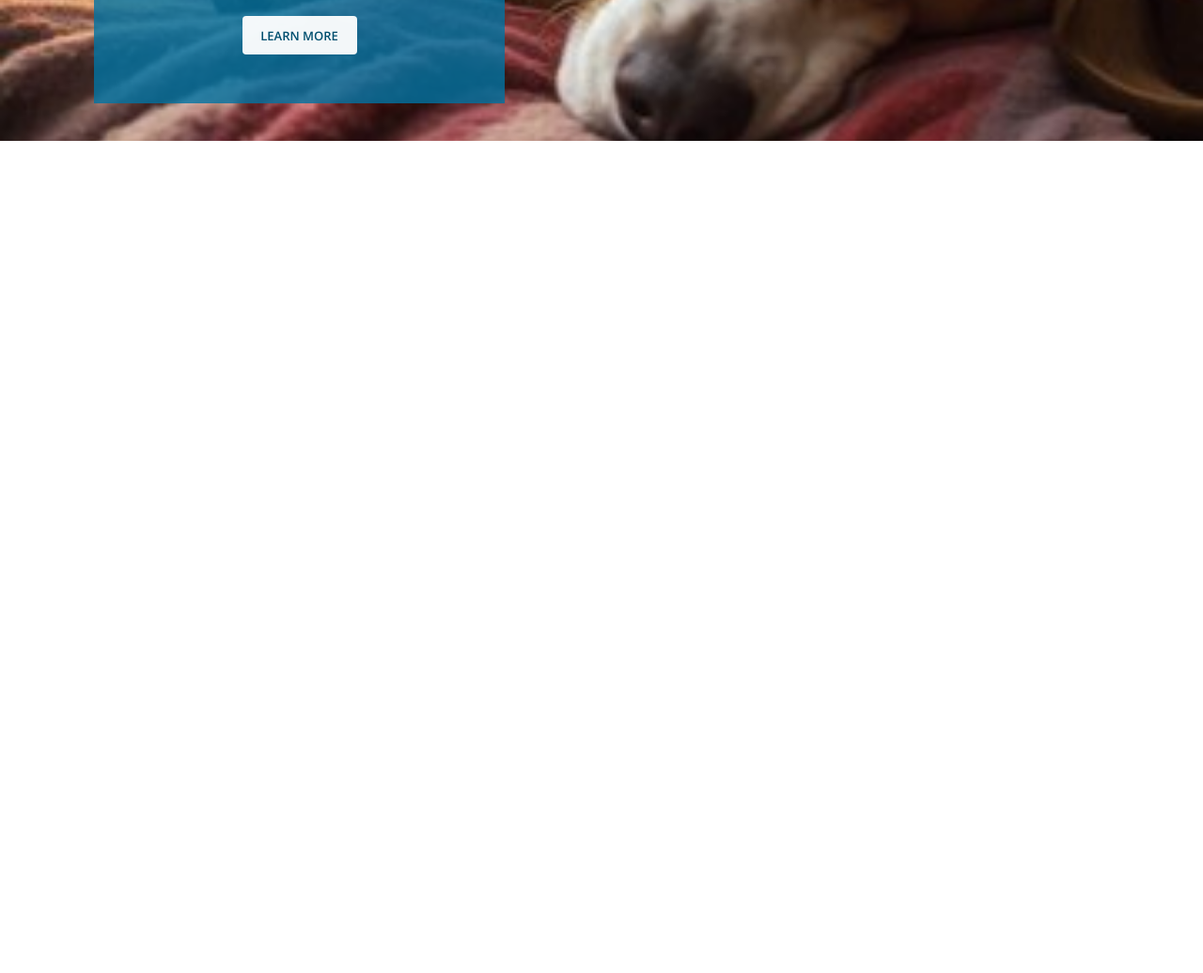
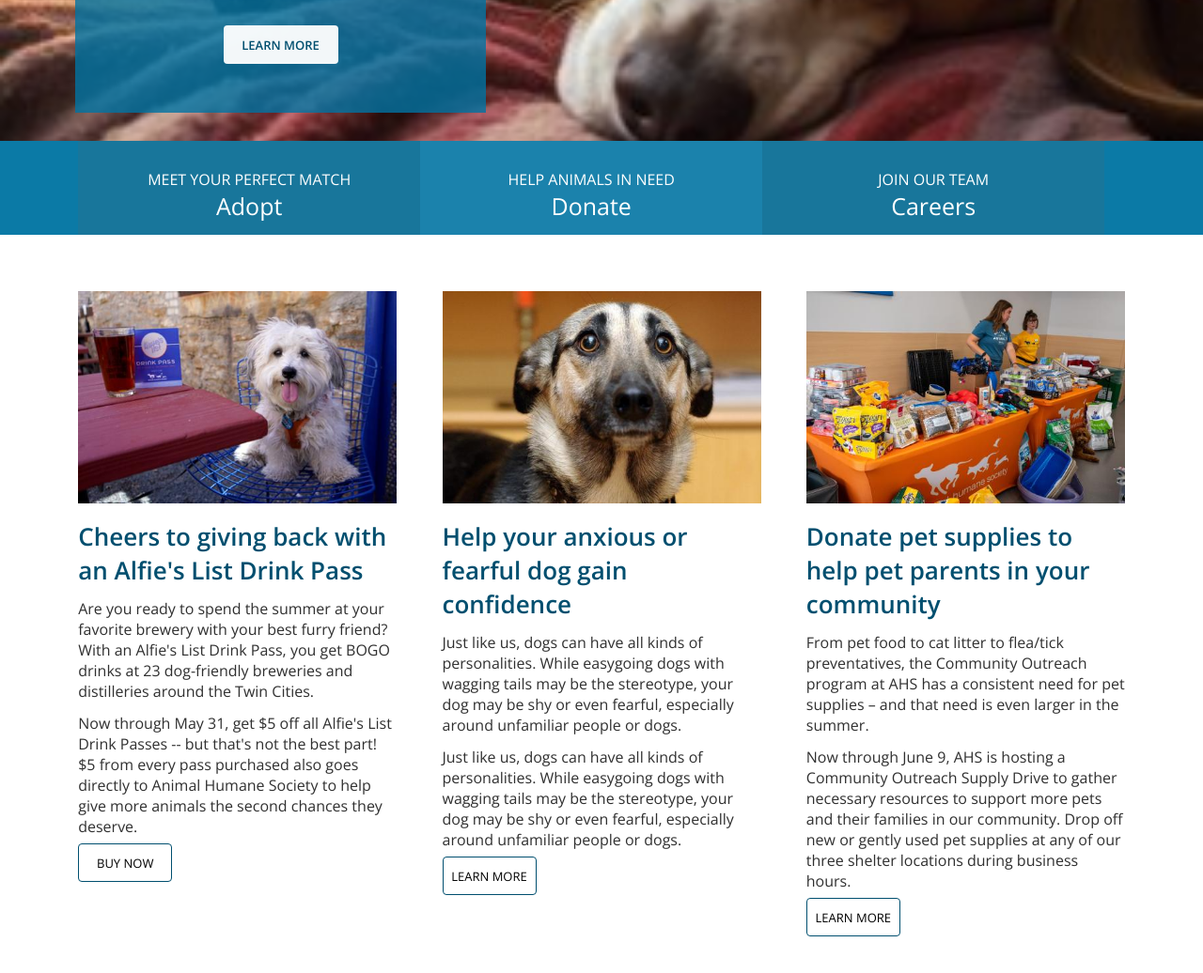
Before and after one commit to DeNike005/Animal-shelter, a plain HTML site: page index.html in a window 1280 px wide. Shown: the part 500-1536 px from the top of the page at 94% size. Before the commit the page ends 800 px from the top, so only its background shows below. Drawn offline with nearby package versions, Linux system fonts and the light colour scheme.

Commit message:
add imgText to practice-booking

```diff
--- a/css/style.css
+++ b/css/style.css
@@ -77,7 +77,9 @@ a{
    background-color: rgba(0, 116, 163, .8);
    text-shadow: 0 0 30px #0074a3;
    color: #fff;
-   margin: 20px 100px;
+   margin-top: 30px;
+   margin-left: 80px;
+   /* margin: 20px 95px; */
    font-weight: 600;
    text-align: center;
 }
@@ -103,3 +105,76 @@ a{
 .learn-btn:hover{
     background-color: #009bd9;
 }
+.Adc-container{
+    height: 100px;
+    width: 100%;
+    background-color: #0B7AA6;
+    display: flex;
+    justify-content: center;
+    text-align: center;
+    font-weight: 400;
+    color: #fff;
+}
+.Adc-cont{
+    height: 100%;
+    width: 87%;
+    /* background-color: aqua; */
+    display: flex;
+}
+.A-container{
+    height: 100%;
+    width: 364px;
+    background-color: #18769B;
+    padding-top: 30px;
+}
+.d-cont{
+    background-color: #1B82AC;
+}
+.adc-tags{
+    color: #fff;
+    font-size: 25px;
+
+}
+.adc-tags:hover{
+    text-decoration: underline;
+}
+.dog-img-text{
+    height: 1000px;
+    width: 87%;
+    /* background-color: aqua; */
+    margin: 60px auto;
+}
+.dog-text{
+    height: 600px;
+    width: 339px;
+    margin-bottom: 400px;
+}
+.dog-img{
+    height: 226px;
+    width: 339px;
+}
+.p1{
+    font-weight: 600;
+    font-size: 26px;
+    color: #004F6F;
+    padding-top: 12px;
+}
+.p2{
+    font-weight: 400;
+    font-size: 16px;
+    color: #303030;
+    padding-top: 12px;
+}
+.buy-btn{
+    height: 41px;
+    width: 100px;
+    font-size: 13px;
+    font-weight: 400;
+    border: 1px solid #004F6F;
+    border-radius: 4px;
+    background-color: transparent;
+    margin: 7px 0;
+}
+.buy-btn:hover{
+    background-color: #0074a3;
+}
--- a/index.html
+++ b/index.html
@@ -29,14 +29,86 @@
         <div class="bg-image">
             <div class="Shelter">
                 <p id="text1">Become a<br>volunteer at<br>AHS</p>
-                <p id="text2">From in-shelter support at-home<br>foster care, volunteers support every<br>facet of our work</p>
+                <p id="text2">From in-shelter support at-home<br>foster care, volunteers support every<br>facet of our
+                    work</p>
                 <button class="learn-btn">LEARN MORE</button>
             </div>
         </div>
     </div>
+    <div class="Adc-container">
+        <div class="Adc-cont">
+            <div class="A-container">
+                <p>MEET YOUR PERFECT MATCH</p>
+                <a class="adc-tags" href="">Adopt</a>
+            </div>
+            <div class="A-container d-cont">
+                <p>HELP ANIMALS IN NEED</p>
+                <a class="adc-tags" href="">Donate</a>
+            </div>
+            <div class="A-container">
+                <p>JOIN OUR TEAM</p>
+                <a class="adc-tags" href="">Careers</a>
+            </div>
+        </div>
+    </div>
+    <div class="dog-img-text flex">
+        <div class="dog-text">
+            <img class="dog-img" src="img/alfiespb2.png.jpg" alt="">
+            <div class="p1">
+                <p>Cheers to giving back with an Alfie's List Drink Pass</p>
+            </div>
+            <div class="p2">
+                <p>Are you ready to spend the summer at your favorite brewery with your best furry friend?
+                    With an Alfie's
+                    List
+                    Drink Pass, you get BOGO drinks at 23 dog-friendly breweries and distilleries around the Twin
+                    Cities.
+                </p>
+            </div>
+            <div class="p2">
+                <p>Now through May 31, get $5 off all Alfie's List Drink Passes -- but that's not the best part! $5
+                    from
+                    every
+                    pass purchased also goes directly to Animal Humane Society to help give more animals the second
+                    chances
+                    they
+                    deserve.
+                </p>
+            </div>
+            <button class="buy-btn">BUY NOW</button>
+        </div>
+        <div class="dog-text">
+            <img class="dog-img" src="img/fearful-dog.jpg" alt="">
+            <div class="p1">
+                <p>Help your anxious or fearful dog gain confidence</p>
+            </div>
+            <div class="p2">
+                <p>Just like us, dogs can have all kinds of personalities. While easygoing dogs with wagging tails may be the stereotype, your dog may be shy or even fearful, especially around unfamiliar people or dogs.
+                </p>
+            </div>
+            <div class="p2">
+                <p>Just like us, dogs can have all kinds of personalities. While easygoing dogs with wagging tails may be the stereotype, your dog may be shy or even fearful, especially around unfamiliar people or dogs.
+                </p>
+            </div>
+            <button class="buy-btn">LEARN MORE</button>
+        </div>
+        <div class="dog-text">
+            <img class="dog-img" src="img/donate.jpg" alt="">
+            <div class="p1">
+                <p>Donate pet supplies to help pet parents in your community</p>
+            </div>
+            <div class="p2">
+                <p>From pet food to cat litter to flea/tick preventatives, the Community Outreach program at AHS has a consistent need for pet supplies – and that need is even larger in the summer.
+                </p>
+            </div>
+            <div class="p2">
+                <P>Now through June 9, AHS is hosting a Community Outreach Supply Drive to gather necessary resources to support more pets and their families in our community. Drop off new or gently used pet supplies at any of our three shelter locations during business hours.
+                </p>
+            </div>
+            <button class="buy-btn">LEARN MORE</button>
+        </div>
 
-
-
+    </div>
 </body>
 
 </html>
```
